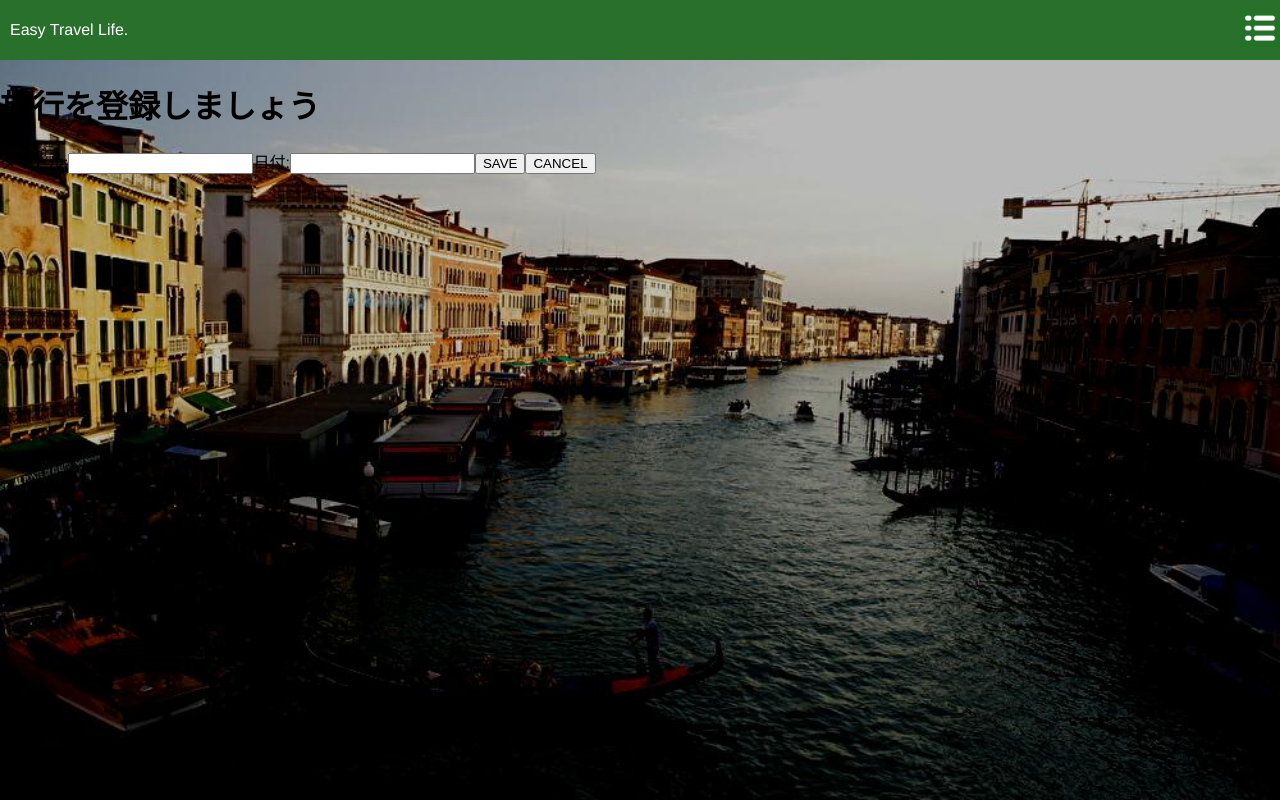
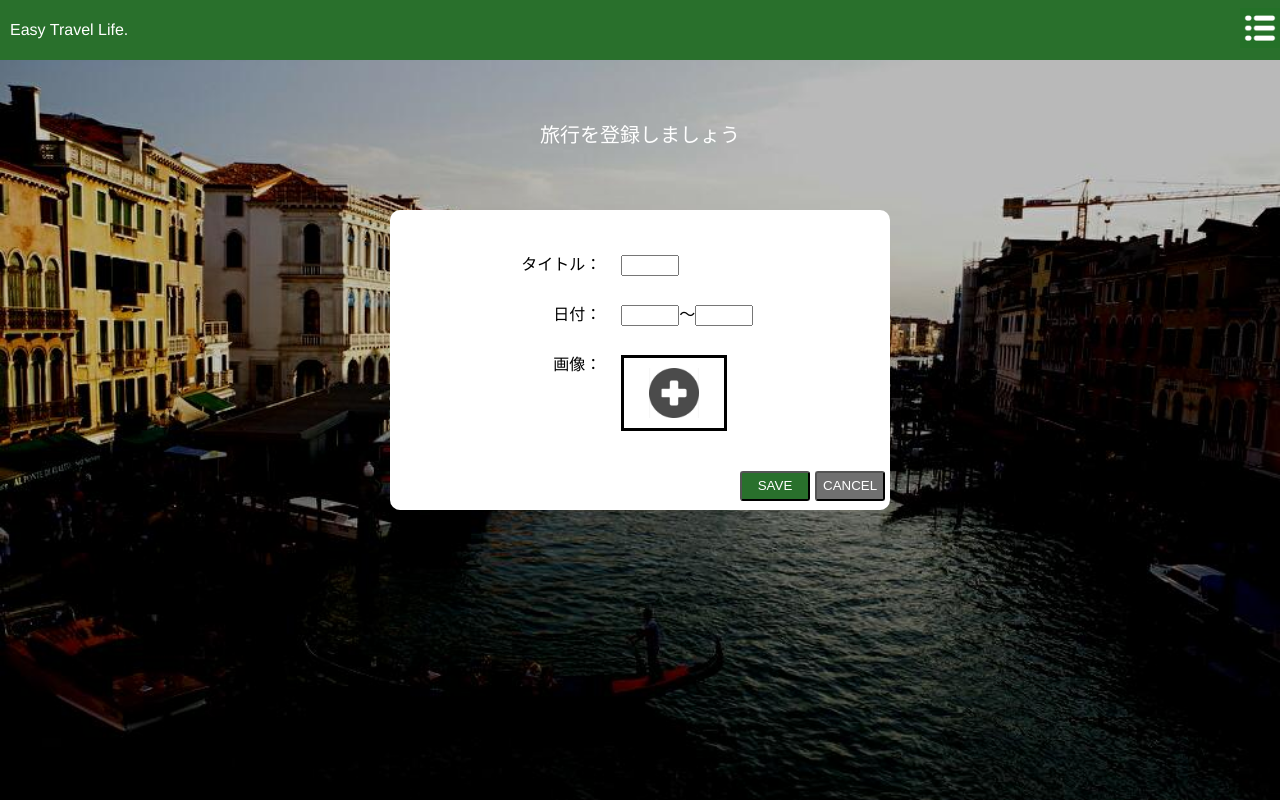
Before and after one commit to shizit/Angular_HelloWorld, an Angular app: page /travel-register in a window 1280 px wide. Built offline with nearby package versions, Linux system fonts and the light colour scheme.

Commit message:
travel-register画面実装

```diff
--- a/src/app/travel-register/travel-register.component.css
+++ b/src/app/travel-register/travel-register.component.css
@@ -0,0 +1,76 @@
+input {
+  width: 50px;
+}
+.title {
+  text-align: center;
+  height: 150px;
+  line-height: 150px;
+  color: #fff;
+  font-size: 20px;
+}
+.travel-register {
+  width: 500px;
+  height: 300px;
+  background-color: #fff;
+  border-radius: 10px;
+  margin: 0 auto;
+}
+.travel-register-content {
+  height: 250px;
+  width: 500px;
+  display: flex;
+}
+.travel-register-footer {
+  height: 50px;
+  width: 100%;
+  line-height: 50px;
+}
+.travel-register-buttons {
+  width: 150px;
+  margin: 0 0 0 auto;
+}
+.travel-register-labels {
+  text-align: right;
+  width: 220px;
+  padding-top: 30px;
+  padding-right: 10px;
+}
+.travel-register-inputs {
+  padding-top: 30px;
+  text-align: left;
+  width: 280px;
+  padding-left: 10px;
+}
+.travel-register-label-row {
+  line-height: 50px;
+}
+.travel-register-input-row {
+  height: 50px;
+  line-height: 50px;
+}
+.travel-register-input-image {
+  margin-top: 15px;
+  width: 100px;
+  height: 70px;
+  background-color: #fff;
+  border: solid;
+  border-color: #000;
+}
+.add-icon {
+  width: 50px;
+  height: 50px;
+  margin: 10px 25px;
+}
+button {
+    width: 70px;
+    height: 30px;
+    margin-right: 5px;
+    border-radius: 3px;
+    color: #fff;
+}
+#save-button {
+    background-color: #29702C;
+}
+#cancel-button {
+    background-color: #707070;
+}
--- a/src/app/travel-register/travel-register.component.html
+++ b/src/app/travel-register/travel-register.component.html
@@ -1,12 +1,26 @@
+<div class="title">旅行を登録しましょう</div>
 
-<h1>旅行を登録しましょう</h1>
-
-<form>
-    <form>
-        <label>タイトル:</label><input>
-        <label>日付:</label><input>
-        <button type="submit">SAVE</button>
-        <button type="submit">CANCEL</button>
-    </form>
-
+<form class="travel-register">
+  <div class="travel-register-content">
+    <div class="travel-register-labels">
+      <label class="travel-register-label-row">タイトル：</label><br />
+      <label class="travel-register-label-row">日付：</label><br />
+      <label class="travel-register-label-row">画像：</label>
+    </div>
+    <div class="travel-register-inputs">
+      <div class="travel-register-input-row">
+        <input />
+      </div>
+      <div class="travel-register-input-row"><input />～<input /><br /></div>
+      <div class="travel-register-input-image">
+        <img class="add-icon" src="../../assets/images/plusicon.png" />
+      </div>
+    </div>
+  </div>
+  <div class="travel-register-footer">
+    <div class="travel-register-buttons">
+      <button type="submit" id="save-button">SAVE</button>
+      <button type="submit" id="cancel-button">CANCEL</button>
+    </div>
+  </div>
 </form>
```
